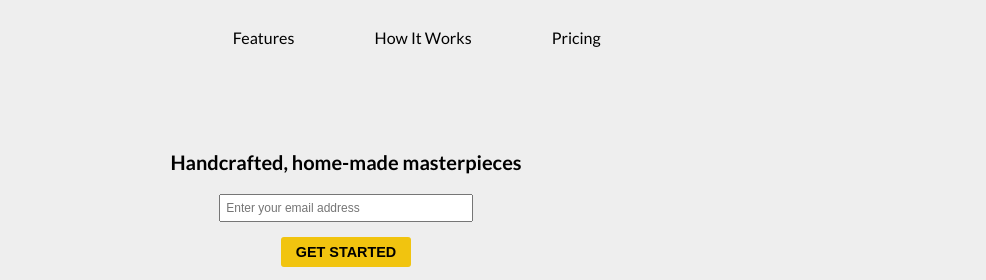
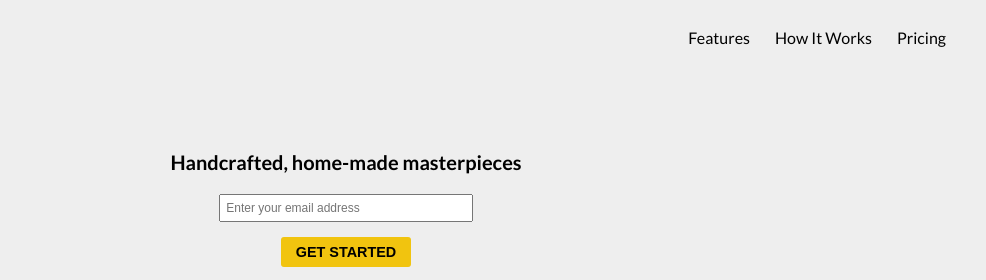
Before and after one commit to ionburetx/trombones2, a plain HTML site: page index.html in a window 1280 px wide. Shown: the top 280 px of the page, 294-1280 px from the left. Drawn offline with Linux system fonts and the light colour scheme.

Commit message:
menu en la parte superior derecha

```diff
--- a/style.css
+++ b/style.css
@@ -80,7 +80,7 @@ nav > ul {
   list-style-type: none;
   display: flex;
   flex-direction: row;
-  justify-content: space-around;
+  justify-content: flex-end;
 }
 
 #hero {
--- a/stylestrombones.css
+++ b/stylestrombones.css
@@ -8,7 +8,7 @@ nav {
 
 .nav-bar {
     display: flex;
-    justify-content: space-between;
+    justify-content: end;
     align-items: center;
     width: 100%;
 }
```
